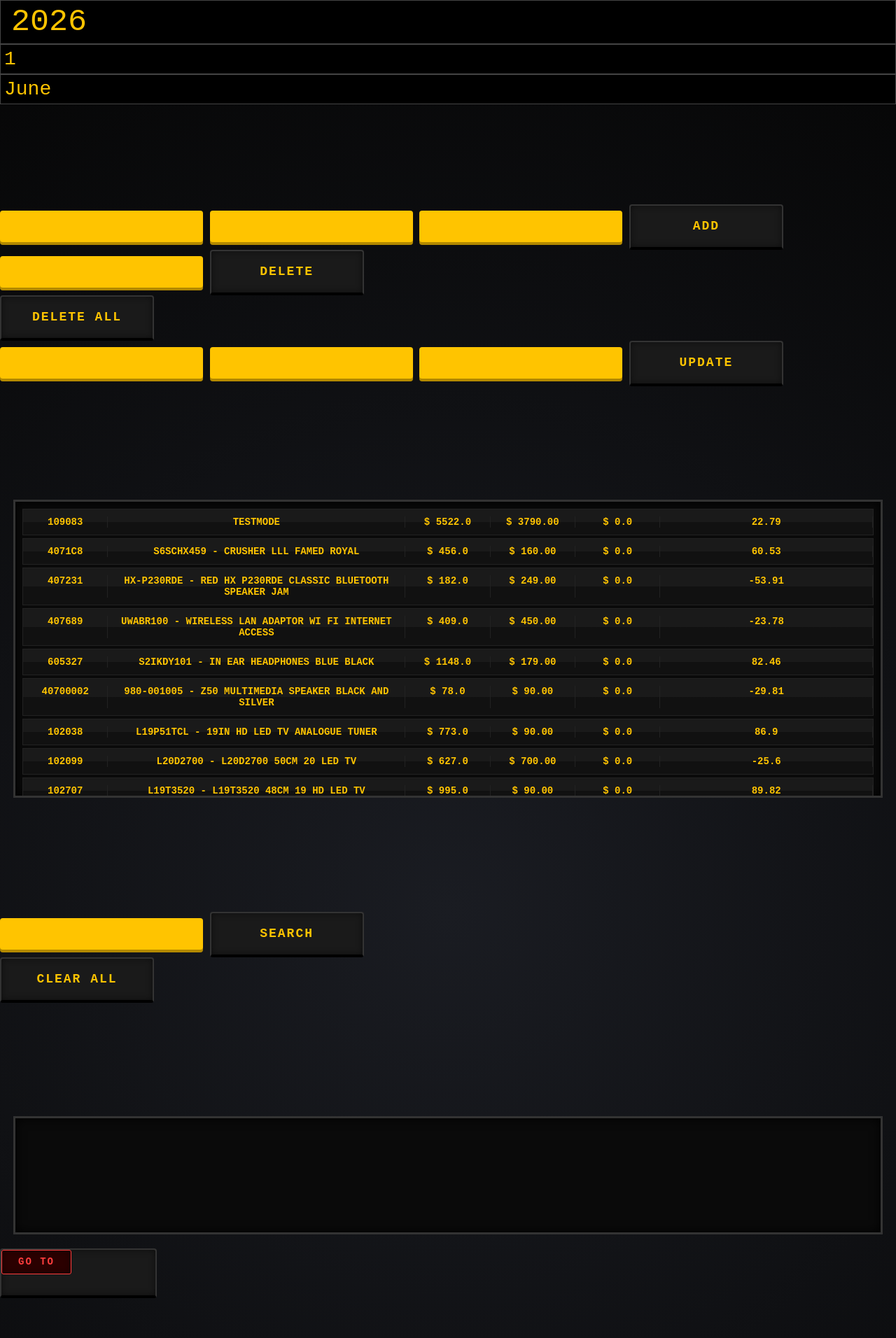
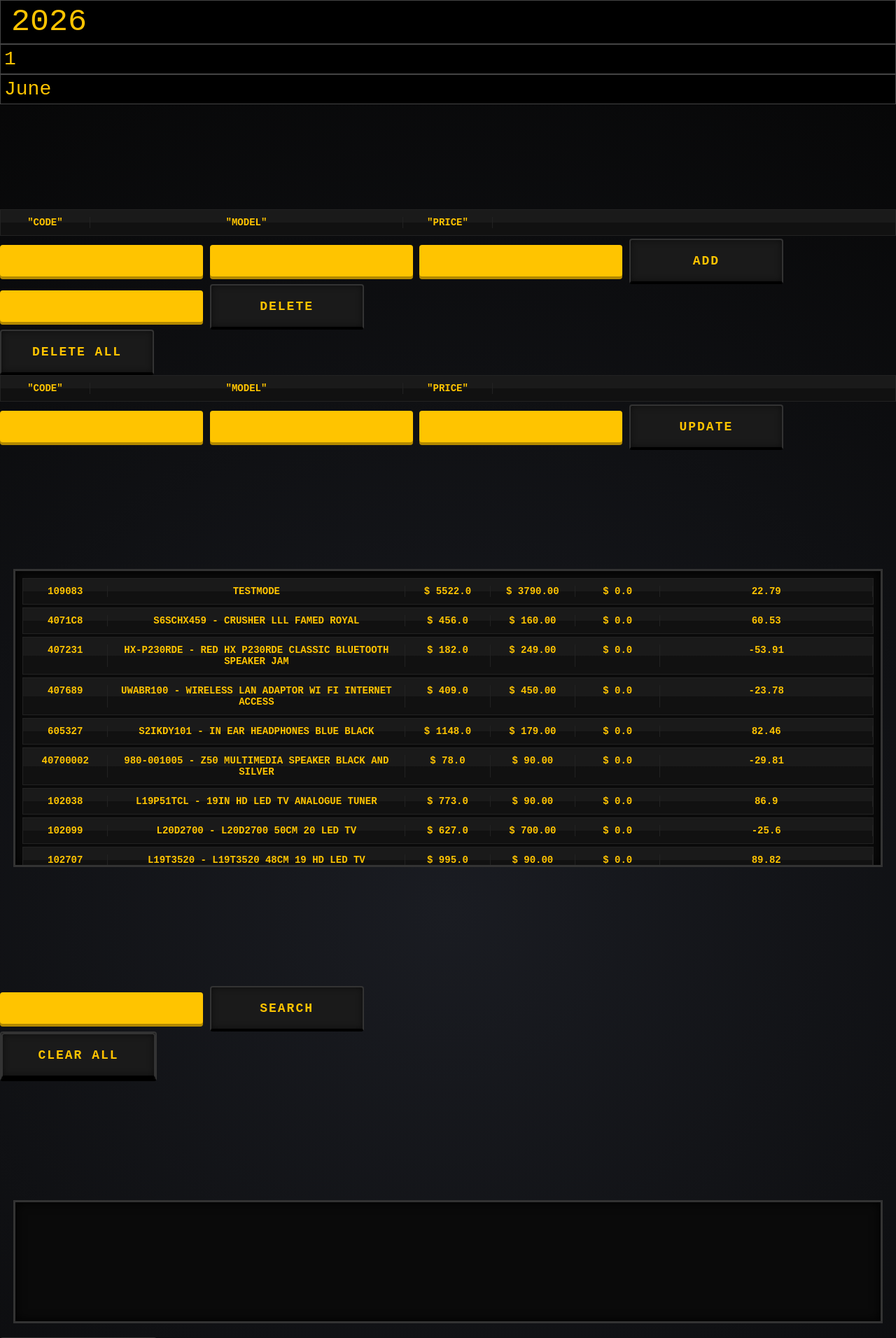
Before and after one commit to VyanPersad/Dashboard, a Flask app: page /index in a window 1280 px wide. Shown: the top 1912 px of the page at 70% size. Run offline with Flask 3, Linux system fonts and the light colour scheme; data comes from the database, SQL or seed files in the repository; both versions use the stored data as it was after the commit; parts of the project's set-up code (start-up, migrations or seed data) failed here and were passed over.

Commit message:
Some refinements to the features.

```diff
--- a/app.py
+++ b/app.py
@@ -1,15 +1,10 @@
 from flask import Flask, render_template, request, redirect, url_for
 from routes import *
 from datetime import datetime as dt
-from sqliteDB3 import *
 from xcelFunc import *
-import locale
 
 app = Flask(__name__)
 my_routes(app)
-create_table()
-
-
 
 if __name__ == '__main__':
     app.run(debug=True)
--- a/model_brand.py
+++ b/db_tables/model_brand.py
@@ -23,7 +23,6 @@ def insert_mb(code, model, brand, sku_class):
     model = ""
     brand = ""
     sku_class = ""
-
 
 def bulkInsert_mb(bulk_data):
     data_comm = sqlite3.connect("model_brand.db")
--- a/populate_DB.py
+++ b/db_tables/populate_DB.py
@@ -1,11 +1,11 @@
 from xcelFunc import read_from_file, margin_calc
-from sqliteDB3 import insert, bulkInsert
+from tables import insert, bulkInsert
 
 col_Names = ['Sku','Brand', 'Description', 'Cash Price','Year','Stock On Hand','Average Weighted Cost']
 searchTerm = 'This Year'
 searchCol = 'Year'
 
-df = read_from_file('resources\\BuyerSalesHistory.csv', col_Names , searchTerm, searchCol, header=None, test=0, n=0)
+df = read_from_file('C:\Users\Vyan\Documents\GitHub\Dashboard\uploads\BSH\BuyerSalesHistory.csv', col_Names , searchTerm, searchCol, header=None, test=0, n=0)
 df['Cash_Price'] = df['Cash Price'].round(2)
 df['Stock_On_Hand'] = df['Stock On Hand']
 df['Cost'] = df['Average Weighted Cost'].round(2)
--- a/sqliteDB3.py
+++ b/db_tables/product.py
@@ -1,5 +1,7 @@
 #No need to install sqproduct3 as it is included in python3
 import sqlite3
+
+from xcelFunc import margin_calc
 
 def insert(code, model, price, cost, stock):
     data_comm = sqlite3.connect("product.db")
@@ -11,13 +13,13 @@ def insert(code, model, price, cost, stock):
     model = ""
     price = ""
     cost = ""
-    margin = ""
+    margin = margin_calc(cost, price)
     stock = ""
 
 def bulkInsert(bulk_data):
     data_comm = sqlite3.connect("product.db")
     cursor = data_comm.cursor()
-    cursor.executemany("INSERT OR IGNORE INTO product VALUES (?,?,?,?,?,?)", bulk_data)
+    cursor.executemany("INSERT OR REPLACE INTO product VALUES (?,?,?,?,?,?)", bulk_data)
     data_comm.commit()
     data_comm.close()
 
@@ -53,9 +55,18 @@ def deleteAll():
 
 def update(code, model, price):
     data_comm = sqlite3.connect("product.db")
+    data_comm.row_factory = sqlite3.Row
     cursor = data_comm.cursor()
-    cursor.execute("UPDATE product SET model=?, price=? WHERE code=?",
-                   (model, price, code))
+    cost, margin = None, None
+    if code:
+        code = f"%{code}%"
+        cursor.execute("SELECT * FROM product WHERE code LIKE ?", (code,))
+        rows = cursor.fetchall()
+        cost = rows[0]['cost']
+
+    margin = margin_calc(cost, price)
+    cursor.execute("UPDATE product SET model=?, price=?, margin=? WHERE code=?",
+                   (model, price, margin, code))
     data_comm.commit()
     data_comm.close()
 
@@ -75,19 +86,3 @@ def searchDB(search_term):
         formatted_row['price'] = "{:.2f}".format(formatted_row['price'])
         formatted_rows.append(formatted_row)
     return formatted_rows
-
-'''
-#create_table()
-
-insert("Wine Glass", 12, 12.50)
-insert("Beer Glass", 6, 10.50)
-insert("Tea Cup", 6, 3.50)
-
-print(viewAll())
-delete("Wine Glass")
-delete("Beer Glass")
-update(5, 4.50, "Tea Cup")
-print(viewAll())
-deleteAll()
-print(viewAll())
-'''
--- a/tech_table.py
+++ b/db_tables/tech_table.py
@@ -28,7 +28,7 @@ def insert_tech(model, tech_1, tech_2, resolution):
 def bulkInsert_tech(bulk_data):
     data_comm = sqlite3.connect("tech.db")
     cursor = data_comm.cursor()
-    cursor.executemany("INSERT OR IGNORE INTO tech VALUES (?,?,?,?,?,?)", bulk_data)
+    cursor.executemany("INSERT OR IGNORE INTO tech VALUES (?,?,?,?)", bulk_data)
     data_comm.commit()
     data_comm.close()
 
--- a/routes.py
+++ b/routes.py
@@ -1,12 +1,18 @@
-from flask import Flask, render_template, request, redirect, url_for
+from flask import render_template, request, redirect, url_for
 from datetime import datetime as dt
-from sqliteDB3 import *
+
+from pandas import test
+from arrival import arrival_Log
+
 from viewEntries import viewEntries_File
-from arrival import arrival_File
+from pending import arrival_File
 from xcelFunc import *
+from db_tables.product import *
 
 from upload import upload_File, delete_File
 from date import date_File
+
+
 def my_routes(app):
     @app.route('/', methods=['GET', 'POST'])
     def home():
@@ -24,6 +30,9 @@ def my_routes(app):
             elif request.form.get("goToPo")=="Go To PO Pending":
                 return redirect(url_for('arrivals'))
 
+            elif request.form.get("goToLog")=="Go To Arrival Log":
+                return redirect(url_for('arrival_log'))
+
             year, day, month = date_File()
         return render_template('home.html', year=year, day=day, month=month)
 
@@ -38,10 +47,9 @@ def my_routes(app):
                 code = request.form.get("addCode")
                 model = request.form.get("addModel")
                 price = request.form.get("addPrice")
-                #print(f"Code: {code}, Model: {model}, Price: {price}")
                 insert(code, model, price)
                 print("Data Inserted")
-                return redirect(url_for('home'))
+                return redirect(url_for('index'))
 
             elif request.form.get("delAllButton")=="Delete All":
                 deleteAll()
@@ -57,7 +65,7 @@ def my_routes(app):
                 print(f"Code: {code}, Model: {model}, Price: {price}")
                 update(code, model, price)
                 print("Data Updated")
-                return redirect(url_for('home'))
+                return redirect(url_for('index'))
 
             elif request.form.get("serButton")=="Search":
                 search_term = request.form.get("serCode")
@@ -74,8 +82,8 @@ def my_routes(app):
             elif request.form.get("goToButton")=="Go To View":
                 print("Going to viewLayout")
                 return redirect(url_for('viewLayout'))
+
         rows = viewAll()
-        #print(rows)
         searchs = searchDB(search_term)
 
         return render_template('index.html', year=year, day=day, month=month, rows=rows, searchs=searchs)
@@ -120,3 +128,13 @@ def my_routes(app):
         containers = arrival_File()
 
         return render_template('arrival.html', containers=containers)
+
+    @app.route('/arrival_log', methods=['GET', 'POST'])
+    def arrival_log():
+        if request.method == 'POST':
+            if request.form.get("goToHome")=="Go To Home":
+                return redirect(url_for('home'))
+
+        arrival = arrival_Log()
+
+        return render_template('arrival_log.html', containers=arrival.to_dict(orient='records'))
--- a/templates/home.html
+++ b/templates/home.html
@@ -19,6 +19,9 @@
             <form method="POST">
                 <input type="Submit" class="Button" value="Go To PO Pending" name="goToPo" >
             </form>
+            <form method="POST">
+                <input type="Submit" class="Button" value="Go To Arrival Log" name="goToLog" >
+            </form>
         </div>
     </body>
 </html>
--- a/templates/index.html
+++ b/templates/index.html
@@ -11,12 +11,18 @@
             </div>
         </div>
         <div>
+            <div class="row">
+                <div class="col">"Code"</div>
+                <div class="col">"Model"</div>
+                <div class="col">"Price"</div>
+            </div>
             <form class="addForm" method="POST">
                 <input type="text" class="add" name="addCode">
                 <input type="text" class="add" name="addModel">
                 <input type="text" class="add" name="addPrice">
                 <input type="submit" class="Button" value="Add" name = addButton>
             </form>
+
             <div class="sidebyside">
                 <form class="delForm" method="POST">
                     <input type="text" class="add" name="delCode">
@@ -25,6 +31,11 @@
                 <form class="delForm" method="POST">
                     <input type="Submit" class="Button" value="Delete All" name="delAllButton" >
                 </form>
+            </div>
+            <div class="row">
+                <div class="col">"Code"</div>
+                <div class="col">"Model"</div>
+                <div class="col">"Price"</div>
             </div>
             <form class="upDateForm" method="POST">
                 <input type="text" class="add" name="upCode">
@@ -50,23 +61,29 @@
                 <input type="text" class="add" name="serCode">
                 <input type="submit" value="Search" class="Button" name="serButton" id="serButton">
             </form>
-            <form>
             <form class="Button" method="POST">
                 <input type="Submit" value="Clear All" class="Button" name="clearButton" id="clearButton">
-                </form>
             </form>
         </div>
         <div class="result">
             {% for search in searchs %}
-                <div class="row">{{search.code}} {{search.model}} {{search.price}}</div>
+                <div class="row">
+                    <div class="col">{{search.code}}</div>
+                    <div class="col">{{search.model}}</div>
+                    <div class="col">{{search.price}}</div>
+                    <div class="col">{{search.margin}}</div>
+                </div>
             {% endfor %}
         </div>
+        <div class="sidebyside">
             <form class="Button" method="POST">
                 <input type="Submit" class="Button" value="Go To" name="goToButton" id="delButton">
             </form>
             <form class="Button" method="POST">
                 <input type="Submit" class="Button" value="Go To View" name="goToButton" id="Button">
             </form>
+        </div>
+
         <div class="parent">
             <div class="card">
 
--- a/templates/viewEntries.html
+++ b/templates/viewEntries.html
@@ -80,7 +80,6 @@
         </div>
 
         <div class="result">
-
             {% for output in outputs %}
                 <div class="row">
                     <div>{{output.Sku}}</div>
--- a/xcelFunc.py
+++ b/xcelFunc.py
@@ -72,6 +72,8 @@ def linePlot(dataFrame, searchTerm, title='None', xlabel='X-Axis', ylabel='Y-Axi
     plt.close()
 
 def margin_calc(cost, price , vat=0.125):
+    cost = float(cost)
+    price = float(price)
     if cost == 0 or price == 0 or cost ==None or price == None:
         return 0
     else :
```
Also changed, not shown: arrival.py (+19 -20 lines), pending.py (added, +25 -0 lines), templates/arrival_log.html (added, +36 -0 lines), model_brand.db (added), product.db, tech.db (added), 1 other file. Lines whose indentation alone changed are shown as unchanged.
